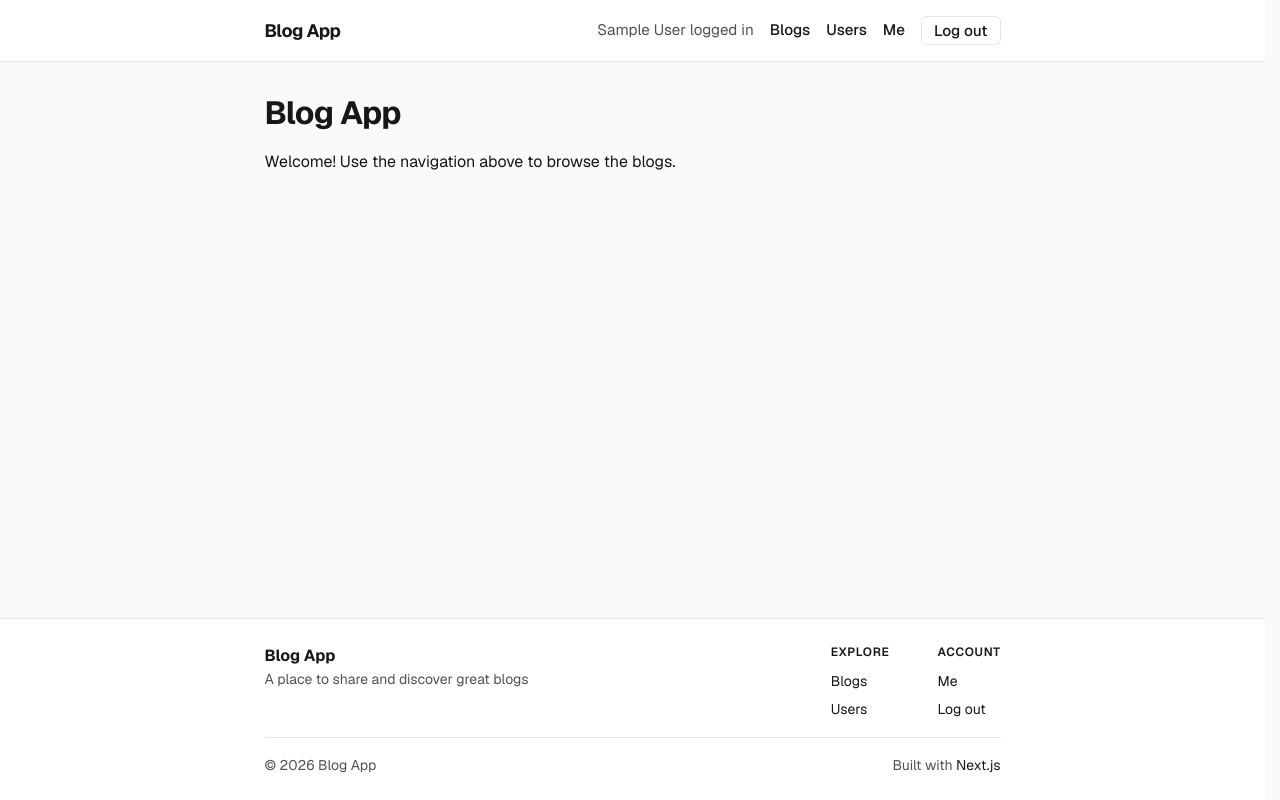
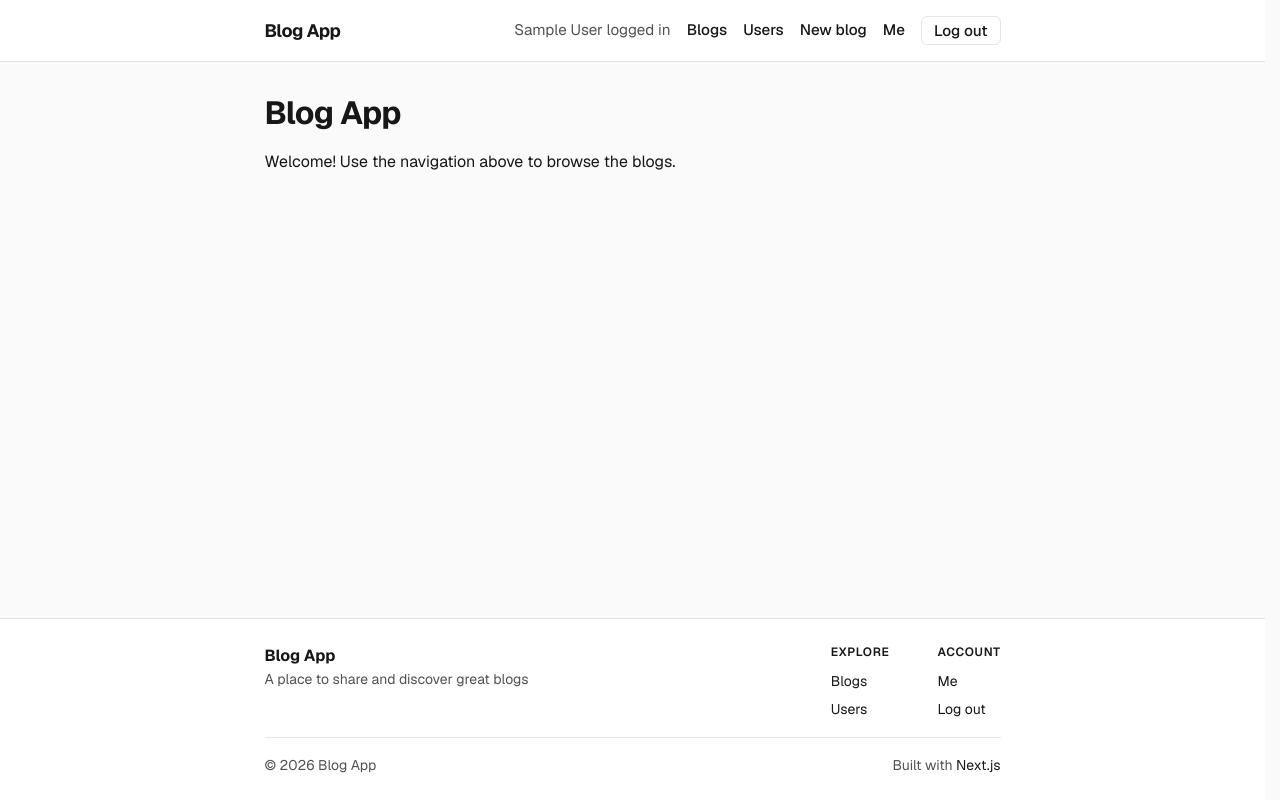
Before and after one commit to sjdumas/fso-blog-app, a Next.js app: page / in a window 1280 px wide. Built offline with nearby package versions, Linux system fonts and the light colour scheme; no server answers; sample sign-in values are in the browser's storage.

Commit message:
feat: add new blog link to navigation for logged-in users

```diff
--- a/app/layout.tsx
+++ b/app/layout.tsx
@@ -53,6 +53,9 @@ async function UserStatus() {
 
   return (
     <span className="flex items-center gap-4">
+      <Link href="/blogs/new" className={navLinkClass}>
+        New blog
+      </Link>
       <Link href="/me" className={navLinkClass}>
         Me
       </Link>
```
